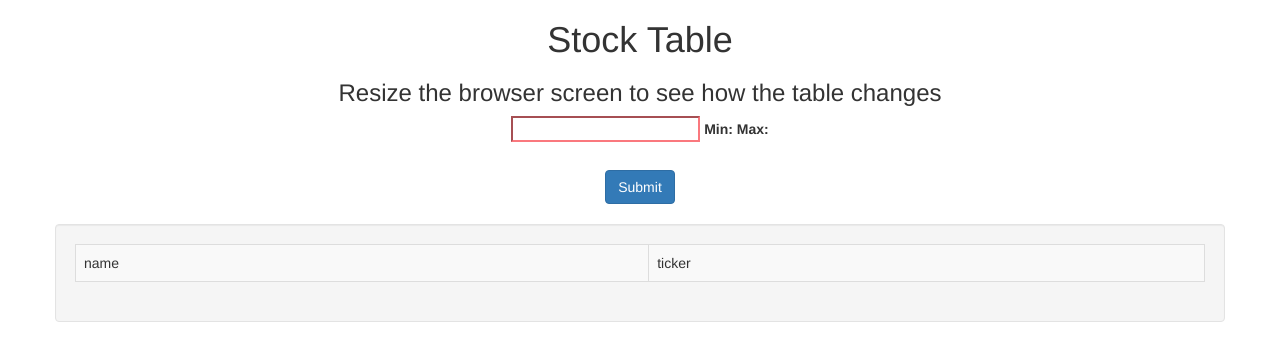
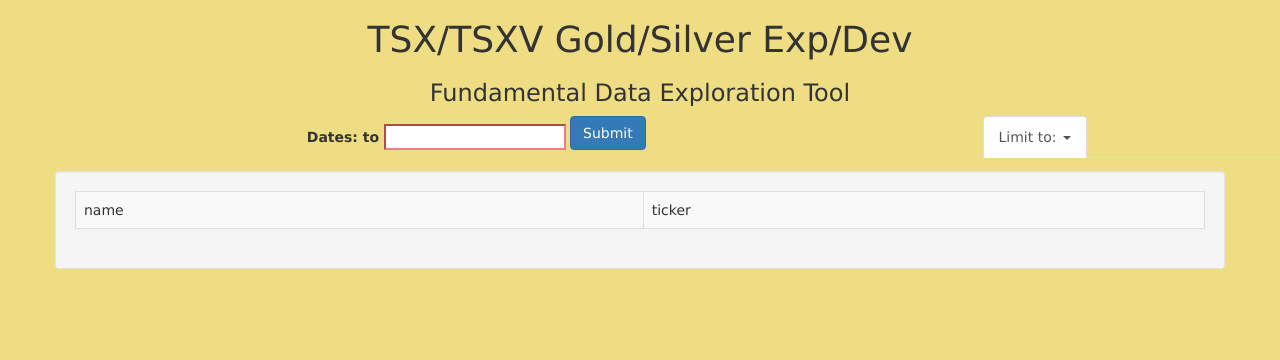
Before and after one commit to MaxBoykoII/gold-pulse, a website: page client/index.html in a window 1280 px wide. Drawn offline with nearby package versions, Linux system fonts and the light colour scheme; no server answers.

Commit message:
add ui improvements

```diff
--- a/client/css/styles.css
+++ b/client/css/styles.css
@@ -1,3 +1,8 @@
+body {
+	background-color: rgb(238, 221, 130);
+	font-family: Verdana, sans-serif;
+}
+
 section {
 	width: 100%;
 	text-align: center;
@@ -7,6 +12,11 @@
 	text-align: center;
 	position: relative;
 	display: inline-block;
+}
+
+.align {
+	margin-top: 0;
+	margin-bottom: 1%;
 }
 
 .wrapper {
@@ -22,7 +32,7 @@
 }
 
 .yellow {
-	background-color: rgb(182, 181, 151);
+	background-color: rgb(234, 227, 161);
 }
 
 .blue {
--- a/client/index.html
+++ b/client/index.html
@@ -1,4 +1,4 @@
-<!doctype html>
+<!doctype html >
 <html lang="en">
 
 <head>
@@ -12,17 +12,41 @@
 
 
   <h1 class="text-center">
-                Stock Table
+                TSX/TSXV Gold/Silver Exp/Dev
             </h1>
   <h3 class="text-center">
-                Resize the browser screen to see how the table changes
+                Fundamental Data Exploration Tool
             </h3>
-  <date-input class="text-center"></date-input>
+  <div class="row">
+    <div class="col-md-9">
+      <date-input class="text-center"></date-input>
+    </div>
+    <div class="col-md-3 align">
+      <ul class="nav nav-tabs">
+        <li class="active dropdown">
+          <a class="dropdown-toggle" data-toggle="dropdown" href="">Limit to: {{limit}} <span class="caret"></span>
+        </a>
+          <ul class="dropdown-menu">
+            <li><a href="#" ng-click="limit = 25">25</a></li>
+            <li><a href="#" ng-click="limit = 50">50</a></li>
+            <li><a href="#" ng-click="limit = 100">100</a></li>
+          </ul>
+        </li>
+      </ul>
+    </div>
+  </div>
+  <section>
+    <div class="col-md-6">
+      <ul class='nav nav-tabs'>
+        <li ng-repeat="metric in metrics" ng-class="{active: metric === selection}"> <a href="#" ng-click="set(metric)">{{metric}}</a> </li>
+      </ul>
+    </div>
+    <div class="col-md-6">
+      <ul class='nav nav-tabs'>
+        <li ng-repeat="date in dates" ng-class="{active: date === selection}"><a href="#" ng-click="set(date)">{{date}}</a></li>
+      </ul>
+    </div>
 
-  <section>
-    <ul class='nav nav-pills'>
-      <li ng-repeat="metric in metrics" ng-class="{active: metric === selection}"> <a href="#" ng-click="set(metric)">{{metric}}</a> </li>
-    </ul>
   </section>
 
   <div class="container well">
@@ -37,20 +61,21 @@
         </tr>
       </thread>
       <tbody>
-        <tr ng-repeat="stock in stocks | orderBy: sort | limitTo: 25">
+        <tr ng-repeat="stock in stocks | orderBy: sort | limitTo: limit">
           <td> {{stock.name}}</td>
           <td> {{stock.ticker}}</td>
-          <td ng-repeat="metric in metrics" ng-class="{'highlight': metric === selection}">{{stock.metrics[metric]}}</td>
-          <td ng-repeat="ymd in dates" ng-class="color(ymd, stock)">{{stock.dates| match : ymd}}</td>
+          <td ng-repeat="metric in metrics" ng-class="colorByMetric(metric, stock, mode, selection)">{{stock.metrics[metric]}}</td>
+          <td ng-repeat="ymd in dates" ng-class="colorByDate(ymd, stock, mode, selection)">{{stock.dates| match : ymd}}</td>
         </tr>
       </tbody>
     </table>
   </div>
 
+
   <!-- Javascript libraries -->
   <script src="/js/jquery.min.js"></script>
   <script src="/js/bootstrap.min.js"></script>
-  <script src="//cdnjs.cloudflare.com/ajax/libs/angular.js/1.5.2/angular.min.js"></script>
+  <script src="https://cdnjs.cloudflare.com/ajax/libs/angular.js/1.5.2/angular.min.js"></script>
   <script src="https://cdnjs.cloudflare.com/ajax/libs/d3/3.5.16/d3.min.js"></script>
   <!-- App  Modules -->
   <script src="/js/app/app.js"></script>
--- a/client/js/app/controllers/table.js
+++ b/client/js/app/controllers/table.js
@@ -1,12 +1,6 @@
 angular.module('GoldPulse')
     .controller('TableCtrl', ['$scope', 'QuoteService', 'ColoringService', function($scope, QuoteService, ColoringService) {
-        $scope.selection = 'au1k';
-        $scope.set = function(metric) {
-            $scope.selection = metric;
-        };
-        $scope.sort = function(stock) {
-            return stock.metrics[$scope.selection] * -1;
-        };
+
         $scope.generate = function(m) {
             QuoteService.fetch(m).then(function(data) {
                 $scope.stocks = data.res;
@@ -14,10 +8,27 @@
                 $scope.dates = data.res[0].dates.map(function(el) {
                     return el.ymd;
                 });
+                $scope.limit = 25;
+                $scope.selection = 'au1k';
+                $scope.mode = 'test';
+                $scope.set = function(selection) {
+                    $scope.selection = selection;
+                    $scope.mode = ($scope.metrics.indexOf(selection) !== -1) ? 'test' : 'train';
+                };
+                $scope.sort = function(stock) {
+                    let selection = $scope.selection;
+                    if ($scope.metrics.indexOf(selection) !== -1) {
+                        return stock.metrics[selection] * -1;
+                    }
+                    else {
+                        return parseFloat(stock.dates.find((el) => el.ymd === selection).change) * -1;
+                    }
+                };
             });
         };
 
-        $scope.color = ColoringService.color;
+        $scope.colorByDate = ColoringService.colorByDate;
+        $scope.colorByMetric = ColoringService.colorByMetric;
 
         $scope.generate('2013-01-04');
     }]);
--- a/client/js/app/services/coloring-service.js
+++ b/client/js/app/services/coloring-service.js
@@ -1,8 +1,10 @@
-angular.module('GoldPulse')
-    .service('ColoringService', [function() {
-        let quartilesByDate = [];
+angular.module('GoldPulse').service('ColoringService', [function() {
+        //Initialize quartiles
+        let quartilesByDate = [],
+            quartilesByMetric = [];
 
-        this.setQuantiles = function(stocks) {
+        //Function to compute Quartiles for returns by date
+        this.setQuartilesByDate = function(stocks) {
             let dates = stocks[0].dates.map((el) => el.ymd),
                 returnsByDate = dates.map((date) => {
                     let obj = {
@@ -15,7 +17,7 @@
                             obj.returns.push(parseFloat(change));
                         }
                     });
-                    obj.returns.sort();
+                    obj.returns.sort((a, b) => a - b);
                     return obj;
                 });
             quartilesByDate = returnsByDate.map((el) => {
@@ -29,11 +31,38 @@
                     });
                 }
                 return obj;
-
             });
             return quartilesByDate;
         };
-        this.color = function(ymd, stock) {
+        this.setQuartilesByMetric = function(stocks) {
+            let metrics = Object.keys(stocks[0].metrics);
+            quartilesByMetric = metrics.map((metric) => {
+                let obj = {
+                        metric: metric,
+                        quartiles: []
+                    },
+                    data = [];
+                stocks.forEach((stock) => {
+                    const val = stock.metrics[metric];
+                    if (!isNaN(val)) {
+                        data.push(val);
+                    }
+                });
+                if (data.length) {
+                    data.sort((a, b) => a - b);
+                    console.log(data);
+                    [0.25, 0.50, 0.75, 1].forEach((alpha) => {
+                        obj.quartiles.push(d3.quantile(data, alpha));
+                    });
+                }
+                return obj;
+            });
+            return quartilesByMetric;
+        };
+
+        //Functions for coloring logic
+        this.colorByDate = function(ymd, stock, mode, selection) {
+            if (mode === "test") {
                 let change = stock.dates.find((el) => el.ymd === ymd).change;
                 if (change !== 'no data') {
                     change = parseFloat(change);
@@ -43,7 +72,6 @@
                     }
                     else if (change <= quartiles[1]) {
                         return 'yellow';
-
                     }
                     else if (change <= quartiles[2]) {
                         return 'blue';
@@ -51,11 +79,41 @@
                     else {
                         return 'green';
                     }
-
                 }
                 else {
                     return null;
                 }
+            }
+            else if (ymd === selection) {
+                return 'highlight';
 
+            }
         };
-    }]);
+        this.colorByMetric = function(metric, stock, mode, selection) {
+            if (selection === metric) {
+                return 'highlight';
+            }
+            else if (mode === 'train') {
+                const val = stock.metrics[metric];
+                if (!isNaN(val)) {
+                    const quartiles = quartilesByMetric.find((el) => el.metric === metric).quartiles;
+                    if (val <= quartiles[0]) {
+                        return 'red';
+                    }
+                    else if (val <= quartiles[1]) {
+                        return 'yellow';
+                    }
+                    else if (val <= quartiles[2]) {
+                        return 'blue';
+                    }
+                    else {
+                        return 'green';
+                    }
+                }
+
+            }
+        };
+
+    }
+
+]);
--- a/client/js/app/services/quote-service.js
+++ b/client/js/app/services/quote-service.js
@@ -8,7 +8,8 @@
 
             $http.get(requestUrl).then(function(res) {
                 res = CleaningService.clean(res);
-                ColoringService.setQuantiles(res);
+                ColoringService.setQuartilesByDate(res);
+                ColoringService.setQuartilesByMetric(res);
 
                 deferred.resolve({
                     res: res
--- a/client/templates/dateInput.html
+++ b/client/templates/dateInput.html
@@ -1,8 +1,5 @@
 <form>
-    <input class="form-control-date" id="date" type="text" ng-model="dateStr" />
-    <label for="date"> Min: {{min}}</label>
-    <label for="date"> Max: {{max}}</label>
-    <div class="wrapper">
-        <button class="btn btn-primary" ng-click="submit()">Submit</button>
-    </div>
+    <label for="date"> Dates: {{min}} to {{max}}</label>
+    <input class="form-control-date align" id="date" type="text" ng-model="dateStr" />
+    <button class="btn btn-primary align" ng-click="submit()">Submit</button>
 </form>
```
Also changed, not shown: client/js/app/services/cleaning-service.js (+14 -7 lines). Lines whose indentation alone changed are shown as unchanged.
